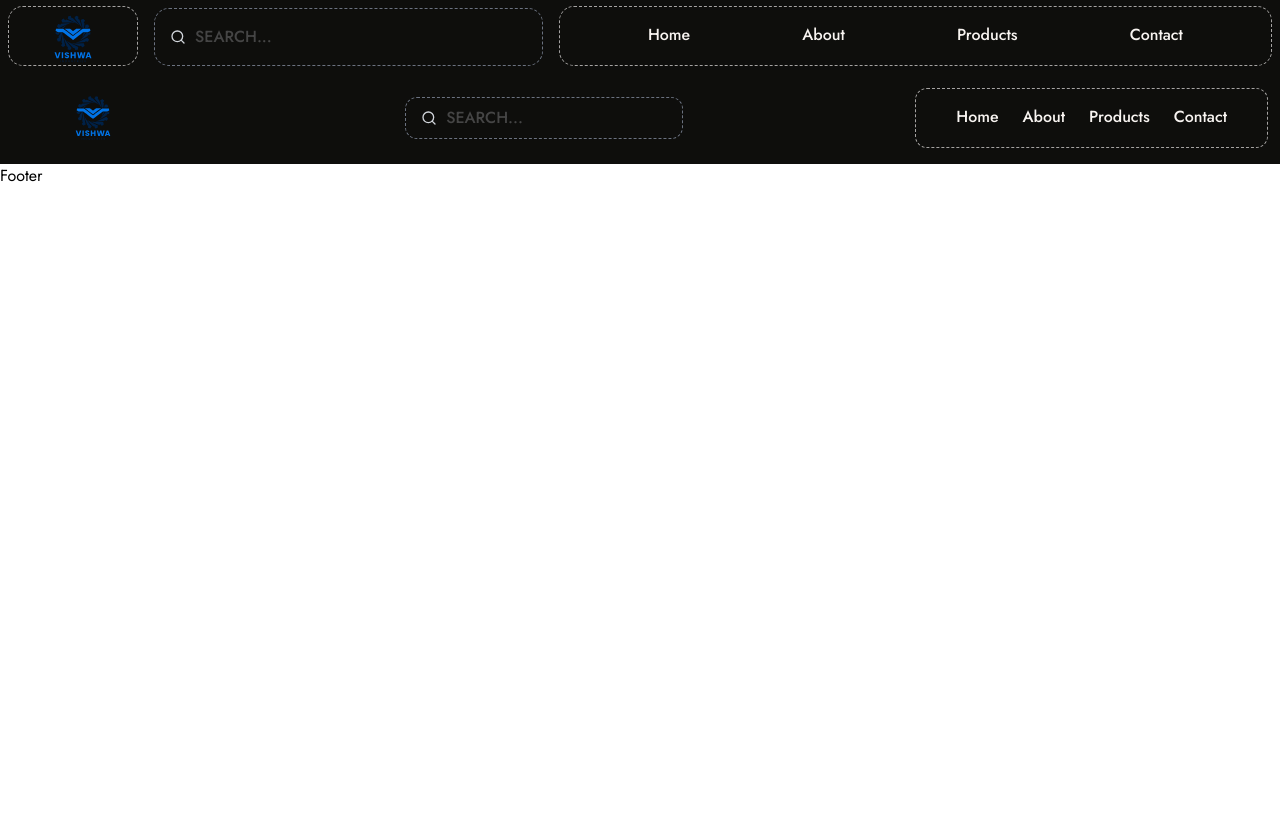
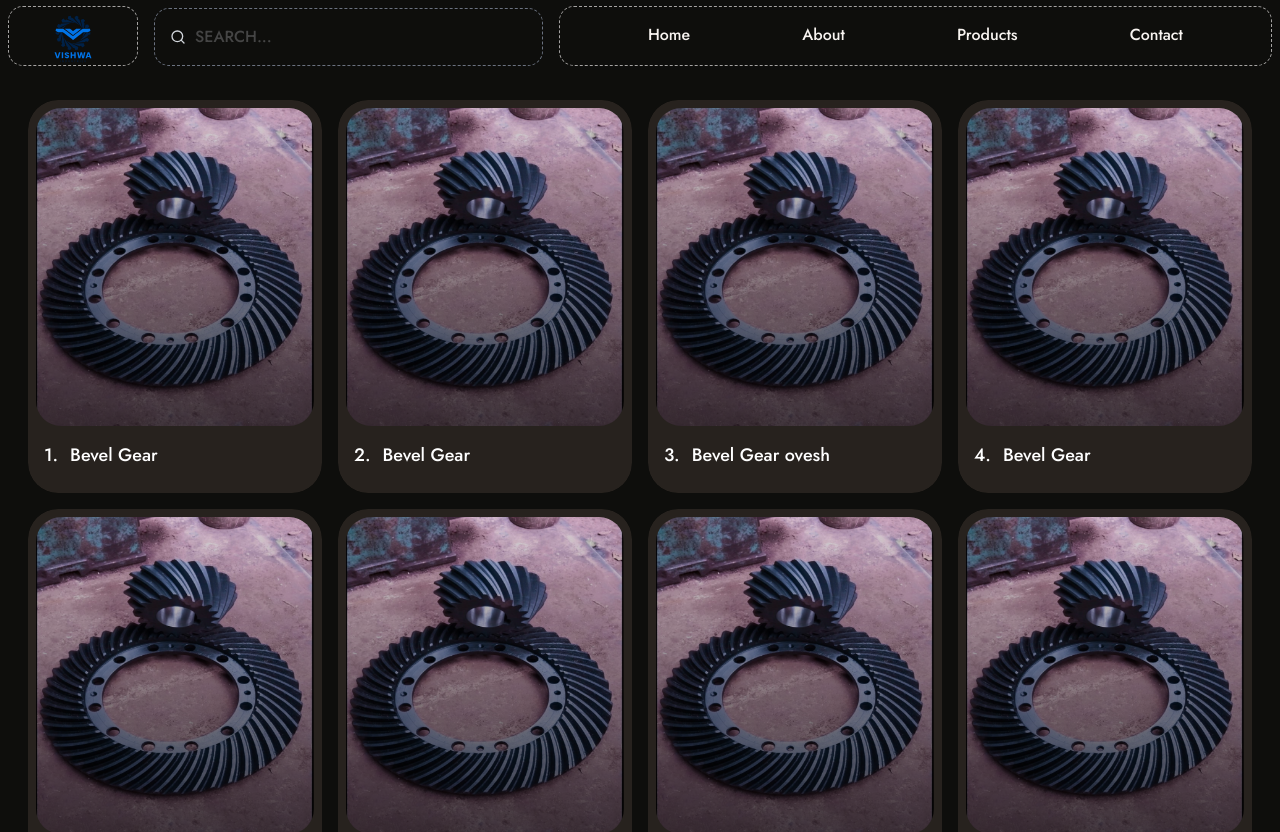
Before and after one commit to Ovesh101/Vishwa_Industry, a React (Vite) app: page /product_listing in a window 1280 px wide. Shown: the top 832 px of the page. Before the commit the page ends 800 px from the top, so only its background shows below. Built offline with nearby package versions, Linux system fonts and the light colour scheme.

Commit message:
bug fixes

```diff
--- a/src/pages/ProductListing.jsx
+++ b/src/pages/ProductListing.jsx
@@ -1,97 +1,61 @@
-import { LucideSearch } from "lucide-react"; // Assuming you're using Lucide icons
-import { Link, useNavigate, useSearchParams } from "react-router-dom";
-import { useState } from "react";
+import { useSearchParams } from "react-router-dom"; // Import useSearchParams for accessing URL parameters
+import FadeInSection from "../components/FadeInSection";
+import { useEffect, useState } from "react";
+import { ProductCard } from "./ProductCard.js"; // Assuming this is an array of product data
 
-import MobileNav from "../components/MobileNav";
+const ProductListing = () => {
+  const [searchParams] = useSearchParams(); // Use the hook to get search parameters
+  const [filteredProducts, setFilteredProducts] = useState(ProductCard); // Assuming ProductCard is the product list
 
-// Custom debounce function
-const debounce = (func, delay) => {
-  let timeout;
-  return (...args) => {
-    if (timeout) clearTimeout(timeout); // Clear any existing timeout
-    timeout = setTimeout(() => {
-      func(...args); // Call the function after the delay
-    }, delay);
-  };
-};
-
-const Header = () => {
-  const [searchQuery, setSearchQuery] = useState("");
-  const [searchParams, setSearchParams] = useSearchParams();
-  const navigate = useNavigate();
-
-  // Debounced function to update the search query in URL params
-  const debouncedUpdateQuery = debounce((query) => {
-    setSearchParams({ query }); // Set the query parameter in the URL
-  }, 300); // Debounce delay of 300ms
-
-  const handleInputChange = (e) => {
-    const query = e.target.value;
-    setSearchQuery(query);
-
-    // Update the search query in URL if on the product_listing page
-    if (window.location.pathname === "/product_listing") {
-      debouncedUpdateQuery(query);
+  // Function to filter products based on the search query
+  const filterProducts = (query) => {
+    if (!query) {
+      setFilteredProducts(ProductCard); // If no query, return all products
+      return;
     }
+    const regex = new RegExp(query, "i"); // Case-insensitive regex
+    const filtered = ProductCard.filter((product) => regex.test(product.title));
+    setFilteredProducts(filtered);
   };
 
-  const handleSearch = (e) => {
-    e.preventDefault();
-    if (searchQuery.trim()) {
-      if (window.location.pathname !== "/product_listing") {
-        // Navigate to the product listing page with the search query
-        navigate(`/product_listing?query=${encodeURIComponent(searchQuery)}`);
-      }
-    }
-  };
+  useEffect(() => {
+    const query = searchParams.get("query") || ""; // Get the search query from URL parameters
+    console.log("Search Query:", query); // Log the search query
+    filterProducts(query); // Filter products based on the query
+  }, [searchParams]); // Re-run the effect whenever the search parameters change
 
   return (
-    <header className="bg-midnight text-gray-300 px-3 py-2 md:py-4">
-      <div className="flex justify-between items-center gap-4 flex-wrap">
-        {/* Logo */}
-        <Link
-          to="/"
-          className="w-[161px] h-[60px] flex-shrink-0"
-        >
-          <img
-            src="/Images/Logo.svg"
-            alt="Logo"
-            className="w-full h-full object-contain"
-          />
-        </Link>
+    <div className="bg-midnight p-2 text-white">
+    {/* Check if filteredProducts is empty */}
+    {filteredProducts.length === 0 ? (
+      <div className="text-center h-screen bg-midnight p-5">
+        <h2 className="text-[24px] font-[500]">No products available</h2>
+      </div>
+    ) : (
+      <div className="grid grid-cols-1 place-items-center  md:p-5 gap-4 sm:grid-cols-2 lg:grid-cols-4">
+        {filteredProducts.map((card, index) => (
+          <FadeInSection key={card.id} delay={150 + index * 80}>
+            <div className="relative w-full h-full rounded-[30px] overflow-hidden">
+              {/* Image */}
+              <div className="w-full bg-espresso rounded-[30px] px-2 pt-2 pb-6">
+                <img
+                  src={card.image}
+                  alt={card.title}
+                  className="object-contain rounded-[25px] w-full" // Ensure the image fits within the container
+                />
+                <div className="flex gap-3 justify-start items-end ml-2 mt-4">
+                  <h1 className="text-[18px] font-[500]">{card.id}.</h1>
+                  <h2 className="text-[18px] font-[500]">{card.title}</h2>
+                </div>
+              </div>
+            </div>
+          </FadeInSection>
+        ))}
+      </div>
+    )}
+  </div>
 
-        {/* Search Form */}
-        <form onSubmit={handleSearch}>
-          <div className="relative">
-            <span className="absolute font-[500] left-4 top-1/2 transform -translate-y-1/2">
-              <LucideSearch className="h-[16px] w-[16px]" />
-            </span>
-            <input
-              type="text"
-              placeholder="SEARCH..."
-              value={searchQuery}
-              onChange={handleInputChange} // Update the query
-              className="w-full py-2 text-[14px] md:text-[16px] font-[500] placeholder-[#454545] px-10 bg-transparent border border-gray-500 border-dashed rounded-xl text-[#F8F4F1] focus:outline-none"
-            />
-          </div>
-        </form>
-
-        {/* Navigation Links */}
-        <MobileNav />
-        <Navigation />
-      </div>
-    </header>
   );
 };
 
-// Navigation Component
-const Navigation = () => (
-  <nav className="hidden sm:flex font-[500] border-dashed text-[#F8F4F1] border-[#A5A3A2] justify-around border h-[50px] md:h-[60px] py-2 px-4 md:py-4 md:px-10 rounded-xl space-x-6">
-    <Link to="/" className="hover:text-[#A5A3A2]">Home</Link>
-    <Link to="/about" className="hover:text-[#A5A3A2]">About</Link>
-    <Link to="/product_listing" className="hover:text-[#A5A3A2]">Products</Link>
-    <Link to="/contact" className="hover:text-[#A5A3A2]">Contact</Link>
-  </nav>
-);
-
-export default Header;
+export default ProductListing;
```
